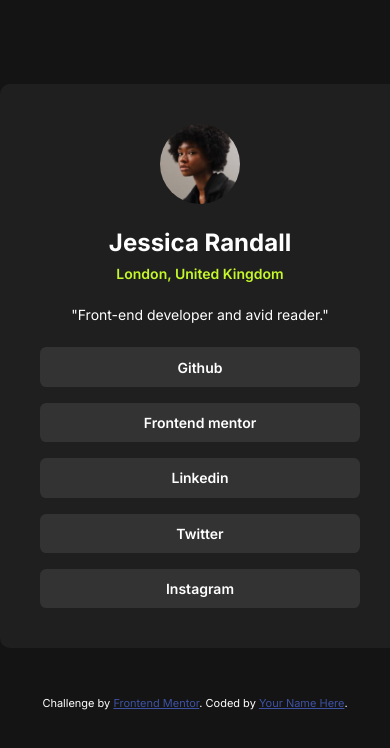
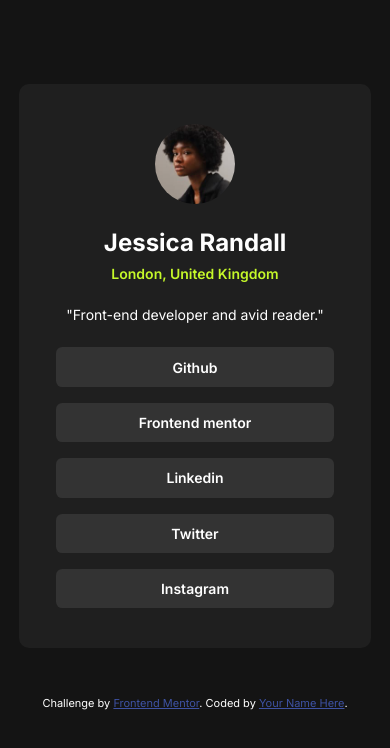
Before and after one commit to Walid-MHC/social-links-profile-main, a plain HTML site: page index.html in a window 390 px wide. Drawn offline with Linux system fonts and the light colour scheme.

Commit message:
responsiveness

```diff
--- a/styles.css
+++ b/styles.css
@@ -11,8 +11,8 @@ body{
 }
 
 .container{
+    max-width: 20rem;
     background: hsl(0, 0%, 12%);
-    width: 20rem;
     padding:2.5rem;
     margin-top: 10vh;
     margin-bottom: 3rem;
@@ -54,11 +54,13 @@ body{
     list-style: none;
     display: flex;
     flex-direction: column;
+    align-items: center;
     gap: 1rem;
 }
 
 .social-links a{
-    display: block;
+    display: inline-block;
+    width: 18rem;
     text-align: center;
     font-size: 0.875rem;
     font-weight: 600;
@@ -72,3 +74,13 @@ body{
     background-color: hsl(75, 94%, 57%);
     color: hsl(0, 0%, 8%);
 }
+
+@media(max-width:28rem){
+    .container{
+        padding-inline:1rem;
+    }
+
+    .social-links a{
+        width: 16rem;
+    }
+}
```
